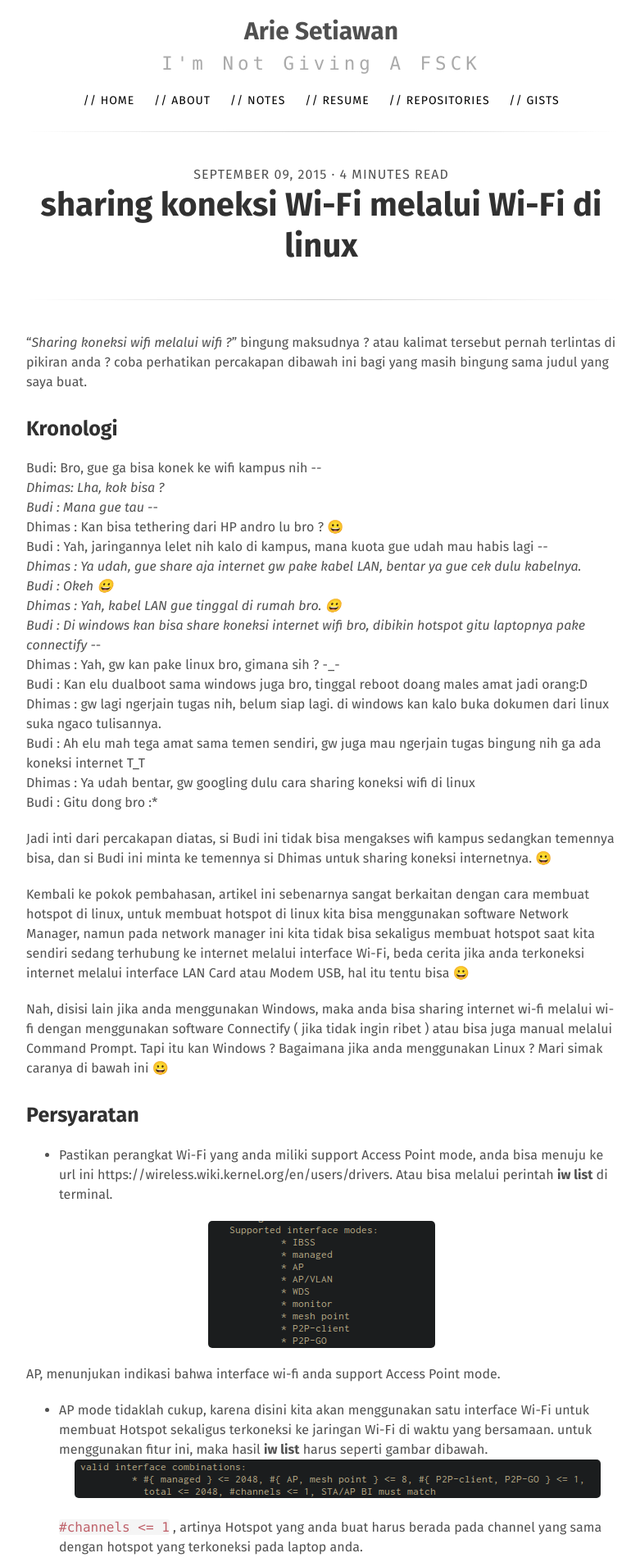
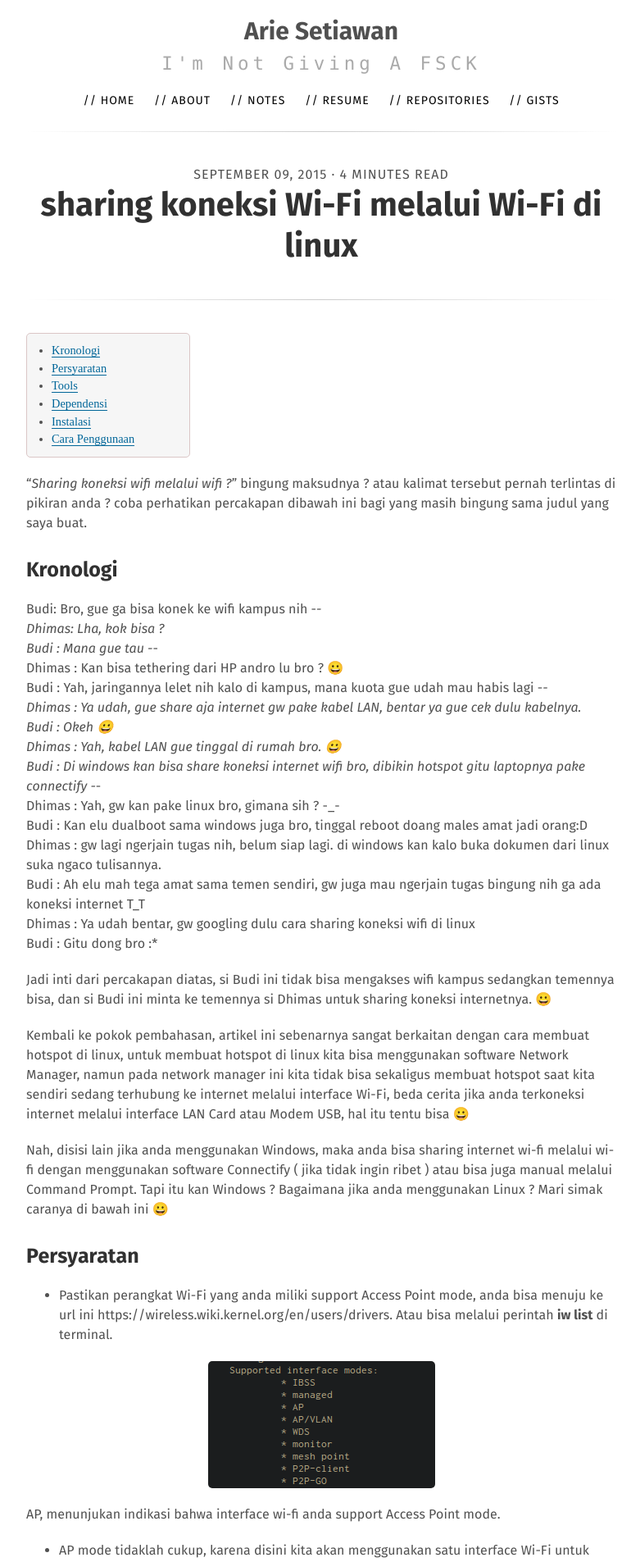
Before and after one commit to Arietux/arietux.github.com, a Jekyll site: the page built from _posts/2015-09-09-sharing-koneksi-wifi-melalui-wifi-di-linux.md, in a window 1280 px wide. Shown: the top 1905 px of the page at 82% size, without its empty margins (248-1029 px from the left). Built offline with Jekyll 4.4.1, drawn with Linux system fonts in a browser that asks for light colours; nearby versions of some CDN libraries; comment, search, counter and statistics services are not loaded; some of the changed text lies outside the part shown.

Commit message:
mass :trollface:

```diff
--- a/_config.yml
+++ b/_config.yml
@@ -3,7 +3,12 @@ encoding:         UTF-8
 markdown:         kramdown
 kramdown:
   input:          GFM
-  syntax_highlighter: rouge
+  auto_ids:       true
+  footnote_nr:    1
+  toc_levels:     1..6
+  smart_quotes:   lsquo,rsquo,ldquo,rdquo
+
+highlighter: rouge
 #markdown:         redcarpet
 #redcarpet:
 #  extensions:     ["no_intra_emphasis", "fenced_code_blocks", "autolink", "tables", "with_toc_data"]
--- a/_includes/head.html
+++ b/_includes/head.html
@@ -72,10 +72,7 @@
   <link rel="stylesheet" href="http://maxcdn.bootstrapcdn.com/font-awesome/4.4.0/css/font-awesome.min.css">
   <link rel="stylesheet" href="/public/css/normalize.css">
   <link rel="stylesheet" href="/public/css/style.css?{{ site.time | date:'%Y%m%d%U%H%N%S' }}">
-
-  <script src="/public/js/modernizr.custom.js"></script>
   <script src="/public/js/jquery-1.11.2.min.js"></script>
-  <script src="/public/js/masonry.pkgd.min.js"></script>
 
   <!--[if lt IE 9]>
     <script src="http://cdnjs.cloudflare.com/ajax/libs/html5shiv/3.7.2/html5shiv.min.js"></script>
--- a/_posts/2015-09-09-sharing-koneksi-wifi-melalui-wifi-di-linux.md
+++ b/_posts/2015-09-09-sharing-koneksi-wifi-melalui-wifi-di-linux.md
@@ -4,6 +4,13 @@ title: sharing koneksi Wi-Fi melalui Wi-Fi di linux
 description: share internet wifi melalui wifi
 keywords: hotspot, sharing, linux, wifi
 ---
+* kronologi
+* Persyaratan
+* Tools
+* Dependensi
+* Instalasi
+* Cara penggunaan
+{:toc}
 
 "*Sharing koneksi wifi melalui wifi ?*" bingung maksudnya ? atau kalimat tersebut pernah terlintas di pikiran anda ? coba perhatikan percakapan dibawah ini bagi yang masih bingung sama judul yang saya buat.
 
--- a/public/css/style.css
+++ b/public/css/style.css
@@ -175,6 +175,17 @@ pre code {
   color: inherit;
   background-color: transparent;
   color: inherit;
+}
+
+/* table of content */
+#markdown-toc {
+    border: 1px solid #DBC6C6;
+    border-radius: 5px;
+    max-width: 200px;
+    padding: 10px 30px;
+    background: #F6F6F6 none repeat scroll 0% 0%;
+    font-size: 90%;
+    font-family: Ubuntu Mono;
 }
 /* emoji sejajar dengan baris */
 .emoji {
```
Also changed, not shown: other parts of _posts/2015-09-09-sharing-koneksi-wifi-melalui-wifi-di-linux.md (+2 -1 lines).
